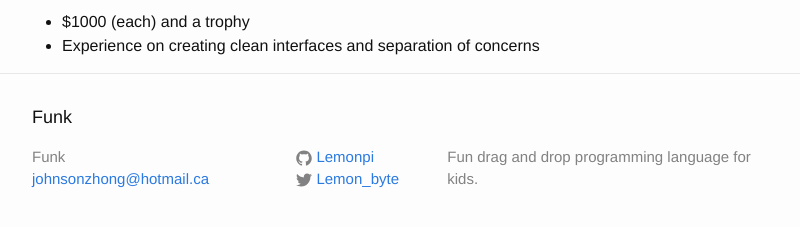
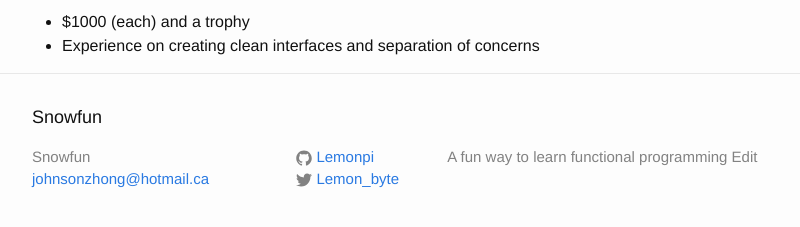
Before and after one commit to LemonPi/Snowfun, a Jekyll site: the page built from index.html, in a window 1280 px wide and 900 px high, scrolled down 3413 px. Shown: the part 619-846 px from the top of the window, without its empty margins (238-1038 px from the left). Built offline with Jekyll 4.4.1, drawn with Linux system fonts in a browser that asks for light colours.

```diff
--- a/_config.yml
+++ b/_config.yml
@@ -6,11 +6,11 @@
 # 'jekyll serve'. If you change this file, please restart the server process.
 
 # Site settings
-title: Funk
+title: Snowfun
 email: johnsonzhong@hotmail.ca
 description: > # this means to ignore newlines until "baseurl:"
-  Fun drag and drop programming language for kids.
-baseurl: "/Funk" # the subpath of your site, e.g. /blog
+  A fun way to learn functional programming Edit
+baseurl: "/snowfun" # the subpath of your site, e.g. /blog
 url: "http://johnsonzhong.me/" # the base hostname & protocol for your site
 twitter_username: Lemon_byte
 github_username:  Lemonpi
```
Also changed, not shown: about.md (deleted, +0 -40 lines), blog.html (deleted, +0 -23 lines).
